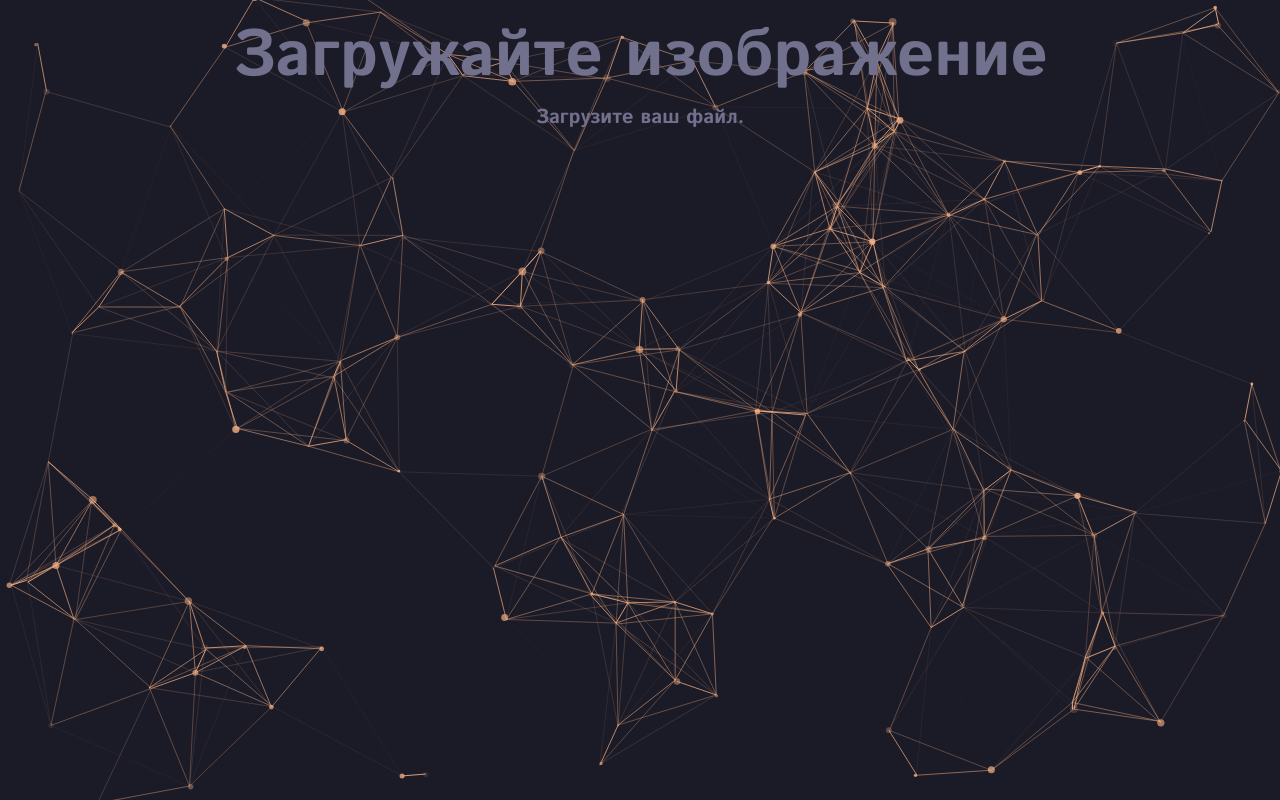
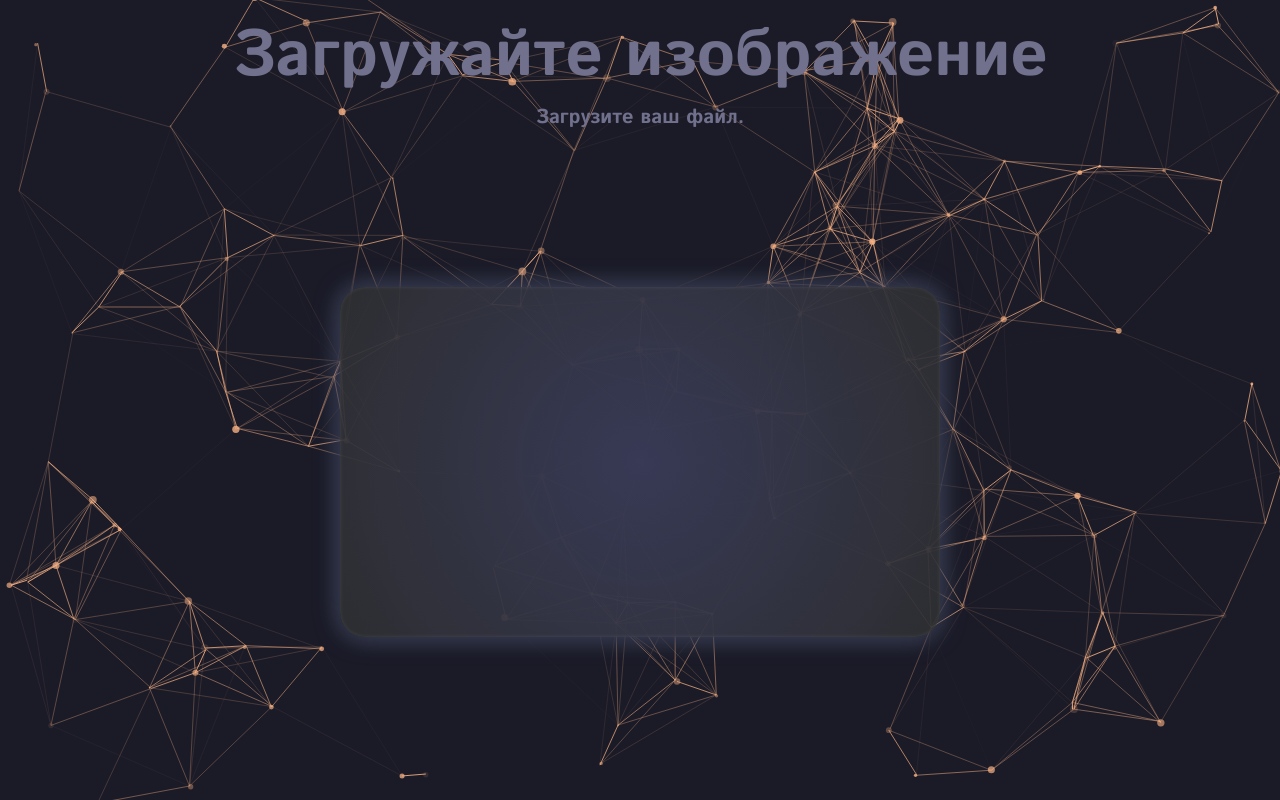
Before and after one commit to Egoka/Math-101, a Python web app: template templates/Download.html in a window 1280 px wide. Run offline with Jinja, Linux system fonts and the light colour scheme; the template is opened without the code that fills it, so the values that code supplies are empty.

Commit message:
Download field
A third-party image loading area has been formed.
In HTML markup, an image field is formed. After the image is uploaded to the site, it will be ready to be uploaded to the server.

```diff
--- a/static/Web/css/style_download.css
+++ b/static/Web/css/style_download.css
@@ -25,3 +25,43 @@
 .features_back{
     margin-top: 150px;
 }
+.boot_area{
+	width: 600px;
+	height: 350px;
+	margin: 5px;
+	text-align: center;
+	border-radius: 25px;
+	overflow: hidden;
+	z-index: 10;
+	box-shadow: 0 0 25px #383a56,
+    0 0 25px rgba(73, 90, 99, 0.6),
+    inset 0 0 4px rgba(255,255,255,0.1),
+    0 0 8px rgba(0,0,0,0.15);
+	background: rgb(56,58,86);
+	background: radial-gradient(circle, rgba(56,58,86,1) 0%, rgba(47,48,50,0.9) 100%);
+	transition:  .5s linear;
+}
+.boot_area:hover{
+	background: rgb(241,227,203);
+	background: radial-gradient(circle, rgba(241,227,203,1) 0%, rgba(249,179,132,1) 100%);
+    box-shadow: 0 0 25px 10px rgb(249,179,132),
+    0 0 25px rgba(255,255,255,0.5),
+    inset 0 0 4px rgba(255,255,255,0.1),
+    0 0 8px rgba(0,0,0,0.15);
+}
+.boot_area input[type=file] {
+	width: 0;
+	height: 0;
+	opacity: 0;
+	position: absolute;
+}
+img{
+	max-width: 600px;
+	max-height: 280px;
+	position: absolute;
+	left:0;
+	right: 0;
+	margin: 0 auto;
+	border-radius: 25px;
+	z-index: 15;
+}
--- a/templates/Download.html
+++ b/templates/Download.html
@@ -17,6 +17,9 @@
         <h4 class="intro_text intro_text_download">Загрузите ваш файл.</h4>
     </div>
     <div class="features features_back">
+        <div class="boot_area">
+            <img src="" alt="">
+        </div>
     </div>
 </div>
 <script src="https://cdnjs.cloudflare.com/ajax/libs/jquery/3.5.1/jquery.min.js" defer></script>
```
